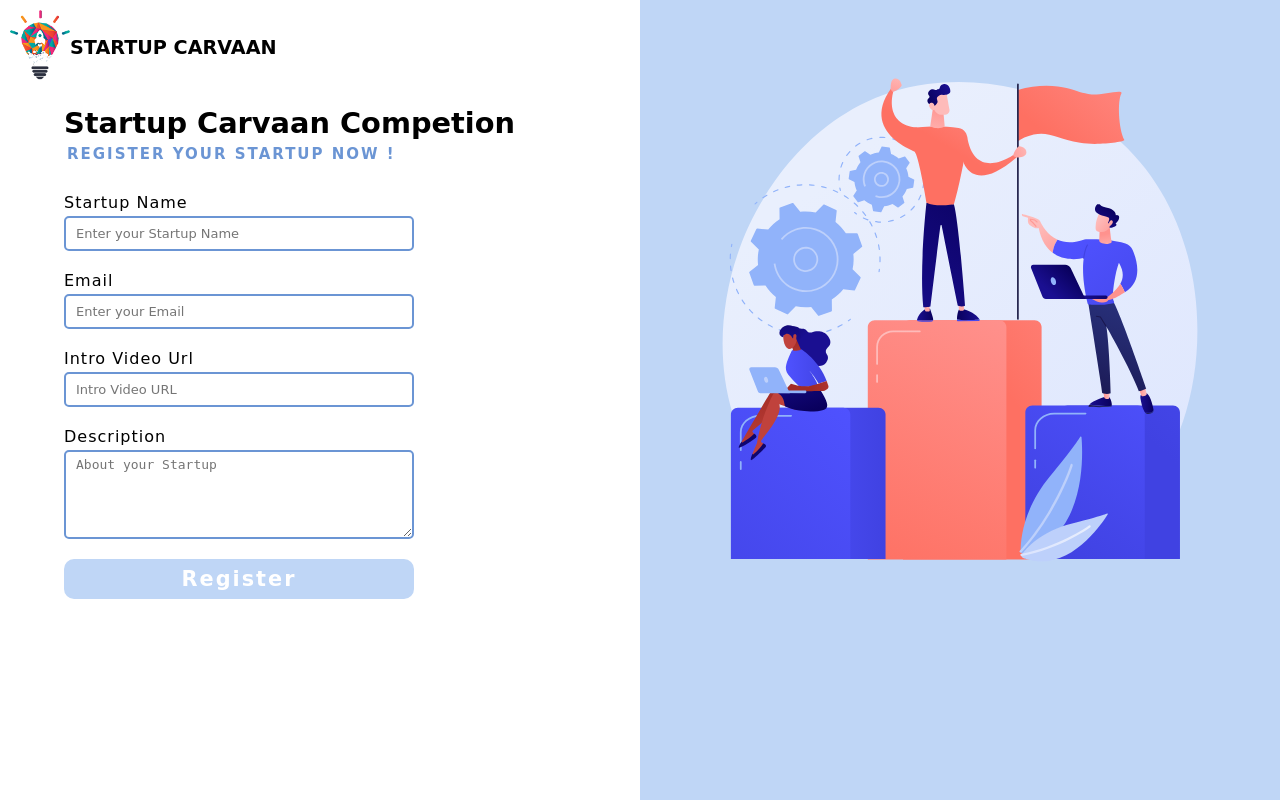
After one commit to RecreateIndiaMain/StartupCarvaanWeb, a Django app: page /competition/ in a window 1280 px wide. The commit adds this page. Run offline with Django 3.2, Linux system fonts and the light colour scheme.

Commit message:
Added: StartUp Competition Page

```diff
--- /dev/null
+++ b/static/css/competion.css
@@ -0,0 +1,152 @@
+*{
+    padding: 0;
+    margin: 0;
+    box-sizing: border-box;
+}
+/* Constants */
+:root{
+    --primary:#364f6b;
+    --assent:white;
+    --main:'Akaya Kanadaka', cursive;
+    --secon: 'Inconsolata', monospace;
+    --hover:#dbf6e9;
+    --under: #EBEEF2;
+}
+a{
+    text-decoration: none;
+    color: inherit;
+}
+a:hover{
+    text-decoration: none;
+    color: inherit;
+}
+.comp-page{
+    display: flex;
+    justify-content: space-between;
+    height: 100vh;
+    overflow-y: hidden;
+    flex-wrap: wrap;
+}
+.comp-left{
+    flex: 1;
+}
+.comp-image{
+    flex: 1;
+    width: 100%;
+    background-color: #BFD6F6;
+    height: 100vh;
+    align-items: center;
+    justify-content: center;
+}
+.comp-image>img{
+    width: 100%;
+    height: auto;
+    object-fit: contain;
+}
+.comp-logo{
+    display: flex;
+    align-items: center;
+    padding: 10px;
+    text-transform: uppercase;
+    font-size: 1.2rem;
+    font-weight: bold;
+    font-family: var(--main);
+    margin-bottom: 10px;
+}
+.comp-logo>img{
+    width: 60px;
+}
+.comp-data{
+    display: flex;
+    flex-direction: column;
+    justify-content : center;
+    padding: 0px 0px 10px 10%;
+}
+.comp-data>h1{
+    font-size: 1.8rem;
+    font-family: var(--main);
+}
+.comp-data>p{
+    font-size: 15px;
+    font-weight: bold;
+    text-transform: uppercase;
+    color: #6b95d4;
+    font-family: var(--main);
+    letter-spacing: 2px;
+    margin: 5px 0px 30px 3px;
+}
+.comp-field{
+    display: flex;
+    flex-direction: column;
+    margin-bottom: 20px;
+}
+.comp-form{
+    max-width: 350px;
+}
+.comp-field>input{
+    border: 2px solid #6b95d4;
+    border-radius: 5px;
+    width: 100%;
+    padding: 8px 10px;
+    font-size: 13px;
+    outline: none;
+    font-family: var(--main);
+}
+.comp-field>label{
+    font-family: var(--main);
+    font-size: 16px;
+    font-weight: 400;
+    margin-bottom: 4px;
+    letter-spacing: 1px;
+}
+.comp-field>textarea{
+    border: 2px solid #6b95d4;
+    border-radius: 5px;
+    padding: 5px 10px;
+    font-size: 13px;
+}
+.comp-btn{
+    width: 100%;
+    padding: 8px 0px;
+    font-size: 1.3rem;
+    font-weight: bold;
+    font-family: var(--main);
+    background-color: #BFD6F6;
+    outline: none;
+    border: none;
+    color: white;
+    border-radius: 10px;
+    letter-spacing: 2px;
+    cursor: pointer;
+    transition: all 0.4s ease;
+}
+.comp-btn:hover{
+    background-color: #6b95d4;
+}
+
+@media screen and (max-width:950px)
+{
+    .comp-page{
+        display: flex;
+        justify-content: space-between;
+        height: 100vh;
+        overflow-y: scroll;
+        flex-wrap: wrap;
+    }
+    .comp-data{
+        display: flex;
+        align-items: center;
+    }
+    .comp-image{
+        display: none;
+    }
+    .comp-form{
+        width: 100%;
+    }
+    .comp-data{
+        display: flex;
+        flex-direction: column;
+        justify-content : center;
+        padding: 0px
+    }
+}
--- /dev/null
+++ b/templates/competition.html
@@ -0,0 +1,76 @@
+{% load static %}
+<!DOCTYPE html>
+<html lang="en">
+  <head>
+    <meta charset="UTF-8" />
+    <meta http-equiv="X-UA-Compatible" content="IE=edge" />
+    <meta name="viewport" content="width=device-width, initial-scale=1.0" />
+    <title>Startup Competion</title>
+    <link rel="icon" href="{% static '../static/media/common/Logo.png' %}" />
+    <link rel="stylesheet" href="{% static '../static/css/competion.css' %}" />
+  </head>
+  <body>
+      <div class="comp-page">
+        <div class="comp-left">
+        <div class="comp-logo">
+          <img src = "{% static "../static/media/common/Logo.png" %}" alt =
+          'logo' />
+          <p>Startup Carvaan</p>
+        </div>
+        <div class="comp-data">
+          <h1>Startup Carvaan Competion</h1>
+          <p>Register Your Startup Now !</p>
+
+          <form class="comp-form" >
+            <div class="comp-field">
+              <label for="name">Startup Name</label>
+              <input
+                required
+                id="name"
+                type="text"
+                name="startup-name"
+                placeholder="Enter your Startup Name"
+              />
+            </div>
+
+            <div class="comp-field">
+              <label for="name">Email</label>
+              <input
+                required
+                id="email"
+                type="email"
+                name="email"
+                placeholder="Enter your Email"
+              />
+            </div>
+
+            <div class="comp-field">
+              <label for="video">Intro Video Url</label>
+              <input
+                id="video"
+                type="text"
+                name="video"
+                placeholder="Intro Video URL"
+              />
+            </div>
+
+            <div class="comp-field">
+              <label for="desc">Description</label>
+              <textarea
+                name="desc"
+                id="desc"
+                rows="5"
+                placeholder="About your Startup"
+              ></textarea>
+            </div>
+            <button type= 'submit' class="comp-btn" >Register</button>
+          </form>
+        </div>
+        </div>
+        <div class="comp-image">
+            <img src = "{% static "../static/media/competition/competiton.svg" %}" alt = 'err' />
+        </div>
+
+    </div>
+  </body>
+</html>
--- a/website/urls.py
+++ b/website/urls.py
@@ -37,5 +37,6 @@ urlpatterns = [
     path('help/', help, name = 'help_page'),
     path('',home, name = 'home_page'),
     path('registerUser/',registerUser),
+    path('competition/', competition, name = 'competition')
 ]
 urlpatterns+=static(settings.STATIC_URL, document_root=settings.STATIC_ROOT)
--- a/website/views.py
+++ b/website/views.py
@@ -38,6 +38,10 @@ pyrebase_app=pyrebase.initialize_app(firebaseConfig)
 auth=pyrebase_app.auth()
 db=firestore.client()
 storage=pyrebase_app.storage()
+
+
+def competition(request):
+    return render(request, 'competition.html', {})
 
 def home(request):
     return render(request,'home.html',{})
```
Also changed, not shown: static/css/blog.css (+0 -33 lines), static/media/competition/competiton.svg (added), 2 other files.
